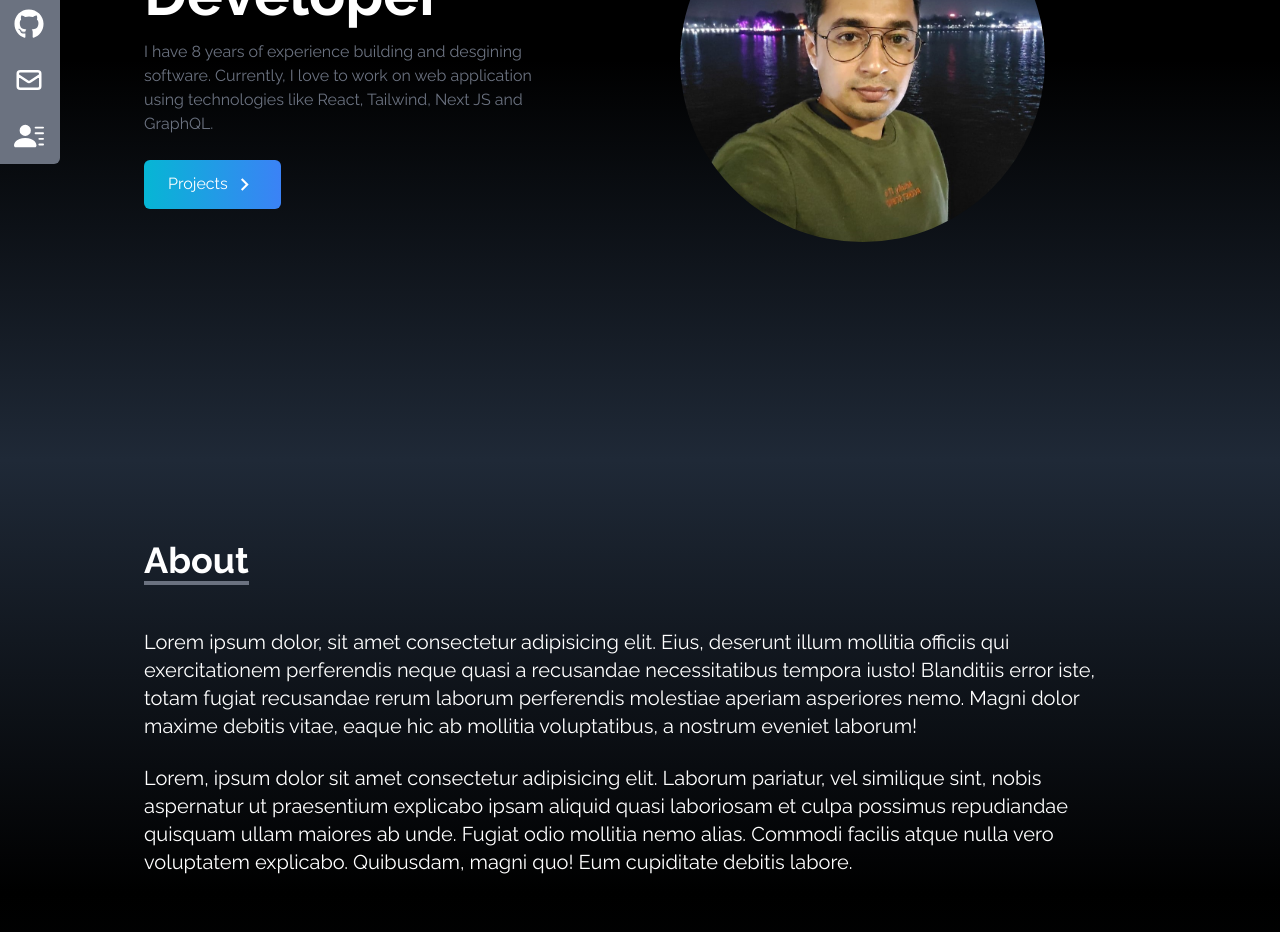
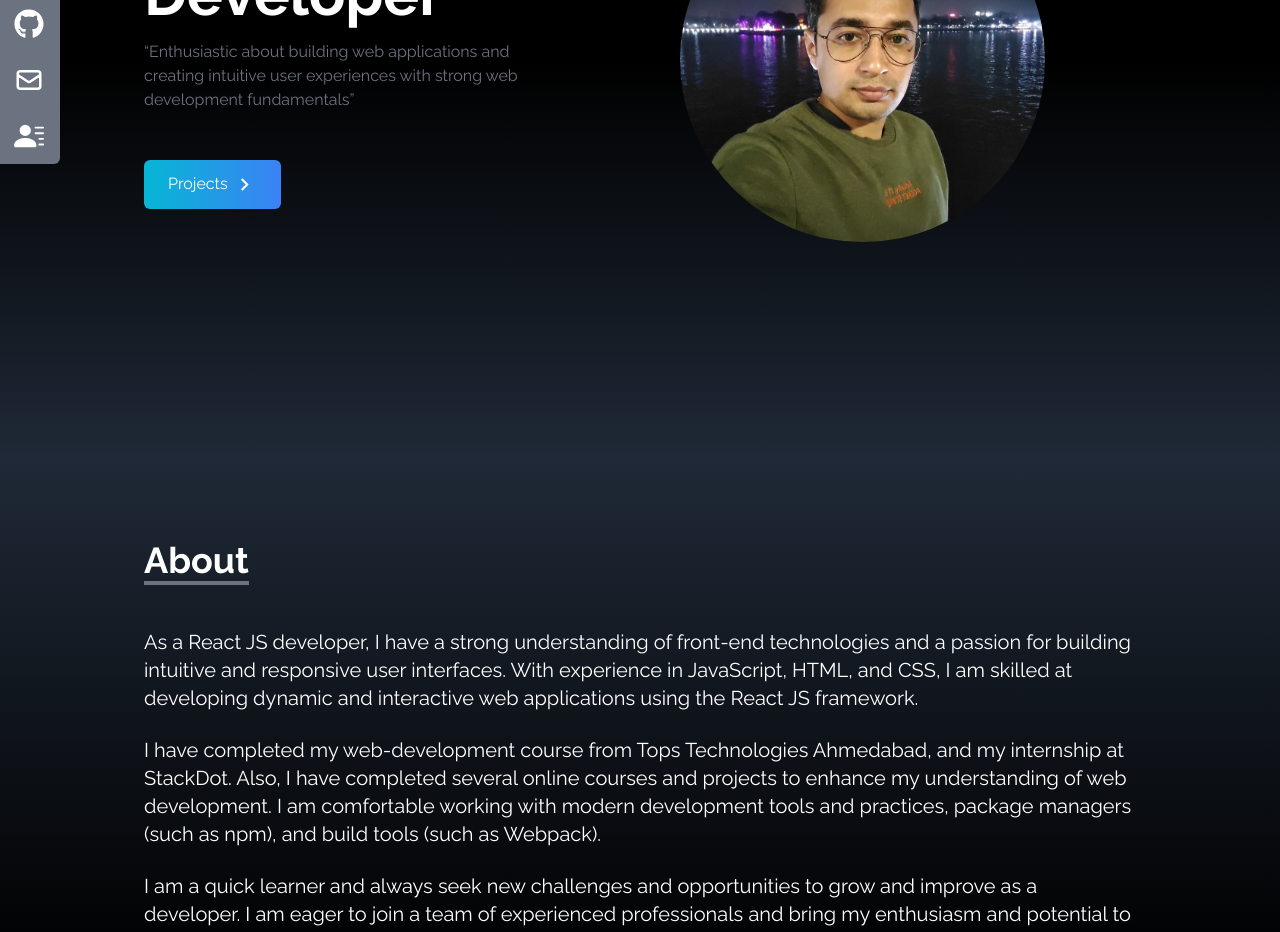
Before and after one commit to NilkanthTrivedi/Nilkanth-Portfolio, a React (Create React App) app: page / in a window 1280 px wide. Shown: the part 340-1272 px from the top of the page. Built offline with nearby package versions, Linux system fonts and the light colour scheme.

Commit message:
v2 update

```diff
--- a/src/components/About.jsx
+++ b/src/components/About.jsx
@@ -15,26 +15,34 @@ export default function About() {
                     </div>
 
                     <p className="text-xl mt-10">
-                        Lorem ipsum dolor, sit amet consectetur adipisicing
-                        elit. Eius, deserunt illum mollitia officiis qui
-                        exercitationem perferendis neque quasi a recusandae
-                        necessitatibus tempora iusto! Blanditiis error iste,
-                        totam fugiat recusandae rerum laborum perferendis
-                        molestiae aperiam asperiores nemo. Magni dolor maxime
-                        debitis vitae, eaque hic ab mollitia voluptatibus, a
-                        nostrum eveniet laborum!
+                        As a React JS developer, I have a strong understanding
+                        of front-end technologies and a passion for building
+                        intuitive and responsive user interfaces. With
+                        experience in JavaScript, HTML, and CSS, I am skilled at
+                        developing dynamic and interactive web applications
+                        using the React JS framework.
                     </p>
 
                     <br />
 
                     <p className="text-xl">
-                        Lorem, ipsum dolor sit amet consectetur adipisicing
-                        elit. Laborum pariatur, vel similique sint, nobis
-                        aspernatur ut praesentium explicabo ipsam aliquid quasi
-                        laboriosam et culpa possimus repudiandae quisquam ullam
-                        maiores ab unde. Fugiat odio mollitia nemo alias.
-                        Commodi facilis atque nulla vero voluptatem explicabo.
-                        Quibusdam, magni quo! Eum cupiditate debitis labore.
+                        I have completed my web-development course from Tops
+                        Technologies Ahmedabad, and my internship at StackDot.
+                        Also, I have completed several online courses and
+                        projects to enhance my understanding of web development.
+                        I am comfortable working with modern development tools
+                        and practices, package managers (such as npm), and build
+                        tools (such as Webpack).
+                    </p>
+
+                    <br />
+
+                    <p className="text-xl">
+                        I am a quick learner and always seek new challenges and
+                        opportunities to grow and improve as a developer. I am
+                        eager to join a team of experienced professionals and
+                        bring my enthusiasm and potential to create creative and
+                        engaging web applications.
                     </p>
                 </div>
             </div>
--- a/src/components/Experience.jsx
+++ b/src/components/Experience.jsx
@@ -87,9 +87,6 @@ export default function Experience() {
                         <p className="text-4xl font-bold border-b-4 border-gray-500 p-2 inline">
                             Experience
                         </p>
-                        <p className="py-8">
-                            These are the technologies I've worked with
-                        </p>
                     </div>
 
                     <div className="w-full grid grid-cols-2 sm:grid-cols-3 gap-12 text-center py-8 px-12 sm:px-0">
--- a/src/components/Home.jsx
+++ b/src/components/Home.jsx
@@ -17,13 +17,12 @@ export default function Home() {
                             I'm a Frontend Developer
                         </h2>
                         <p className="text-gray-500 py-4 max-w-md">
-                            I have 8 years of experience building and desgining
-                            software. Currently, I love to work on web
-                            application using technologies like React, Tailwind,
-                            Next JS and GraphQL.
+                            “Enthusiastic about building web applications and
+                            creating intuitive user experiences with strong web
+                            development fundamentals”
                         </p>
 
-                        <div>
+                        <div className="pt-6">
                             <Link
                                 to="projects"
                                 smooth
--- a/src/components/Projects.jsx
+++ b/src/components/Projects.jsx
@@ -87,9 +87,6 @@ export default function Projects() {
                         <p className="text-4xl font-bold inline border-b-4 border-gray-500">
                             Projects
                         </p>
-                        <p className="py-6">
-                            Check out some of my work right here
-                        </p>
                     </div>
 
                     <div className="grid sm:grid-cols-2 md:grid-cols-3 gap-12 px-12 sm:px-0">
```
